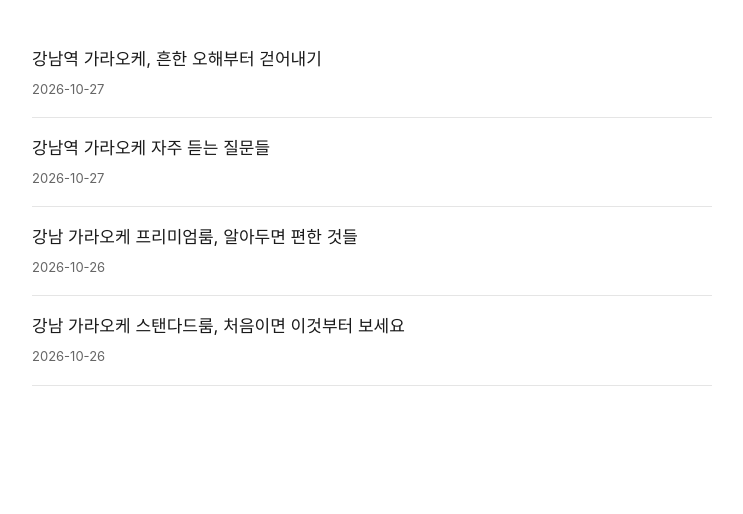
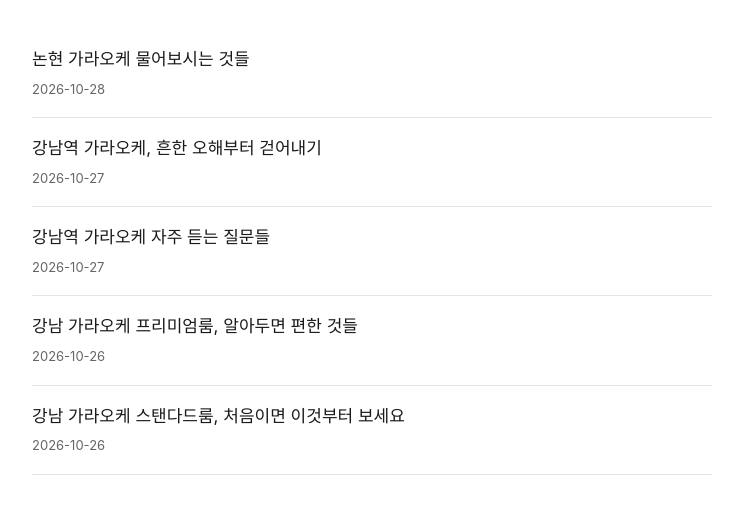
Before and after one commit to moimlogkr/meetup-basics, a plain HTML site: page index.html in a window 1280 px wide. Shown: the part 98-612 px from the top of the page, without its empty margins (268-1011 px from the left). Drawn offline with Linux system fonts and the light colour scheme.

Commit message:
index: list

```diff
--- a/index.html
+++ b/index.html
@@ -16,5 +16,5 @@ a{color:var(--fg);text-decoration:none;font-size:17px;line-height:1.5}
 a:hover{color:var(--acc)}
 time{display:block;color:var(--mut);font-size:13px;margin-top:4px}
 </style></head><body><div class="wrap">
-<h1>meetup basics</h1><ul><li><a href="p/2026-10-27-강남역-가라오케-흔한-오해부터-걷어내기.html">강남역 가라오케, 흔한 오해부터 걷어내기</a><time datetime="2026-10-27">2026-10-27</time></li><li><a href="p/2026-10-27-강남역-가라오케-자주-듣는-질문들.html">강남역 가라오케 자주 듣는 질문들</a><time datetime="2026-10-27">2026-10-27</time></li><li><a href="p/2026-10-26-강남-가라오케-프리미엄룸-알아두면-편한-것들.html">강남 가라오케 프리미엄룸, 알아두면 편한 것들</a><time datetime="2026-10-26">2026-10-26</time></li><li><a href="p/2026-10-26-강남-가라오케-스탠다드룸-처음이면-이것부터-보세요.html">강남 가라오케 스탠다드룸, 처음이면 이것부터 보세요</a><time datetime="2026-10-26">2026-10-26</time></li></ul>
+<h1>meetup basics</h1><ul><li><a href="p/2026-10-28-논현-가라오케-물어보시는-것들.html">논현 가라오케 물어보시는 것들</a><time datetime="2026-10-28">2026-10-28</time></li><li><a href="p/2026-10-27-강남역-가라오케-흔한-오해부터-걷어내기.html">강남역 가라오케, 흔한 오해부터 걷어내기</a><time datetime="2026-10-27">2026-10-27</time></li><li><a href="p/2026-10-27-강남역-가라오케-자주-듣는-질문들.html">강남역 가라오케 자주 듣는 질문들</a><time datetime="2026-10-27">2026-10-27</time></li><li><a href="p/2026-10-26-강남-가라오케-프리미엄룸-알아두면-편한-것들.html">강남 가라오케 프리미엄룸, 알아두면 편한 것들</a><time datetime="2026-10-26">2026-10-26</time></li><li><a href="p/2026-10-26-강남-가라오케-스탠다드룸-처음이면-이것부터-보세요.html">강남 가라오케 스탠다드룸, 처음이면 이것부터 보세요</a><time datetime="2026-10-26">2026-10-26</time></li></ul>
 </div></body></html>
```
